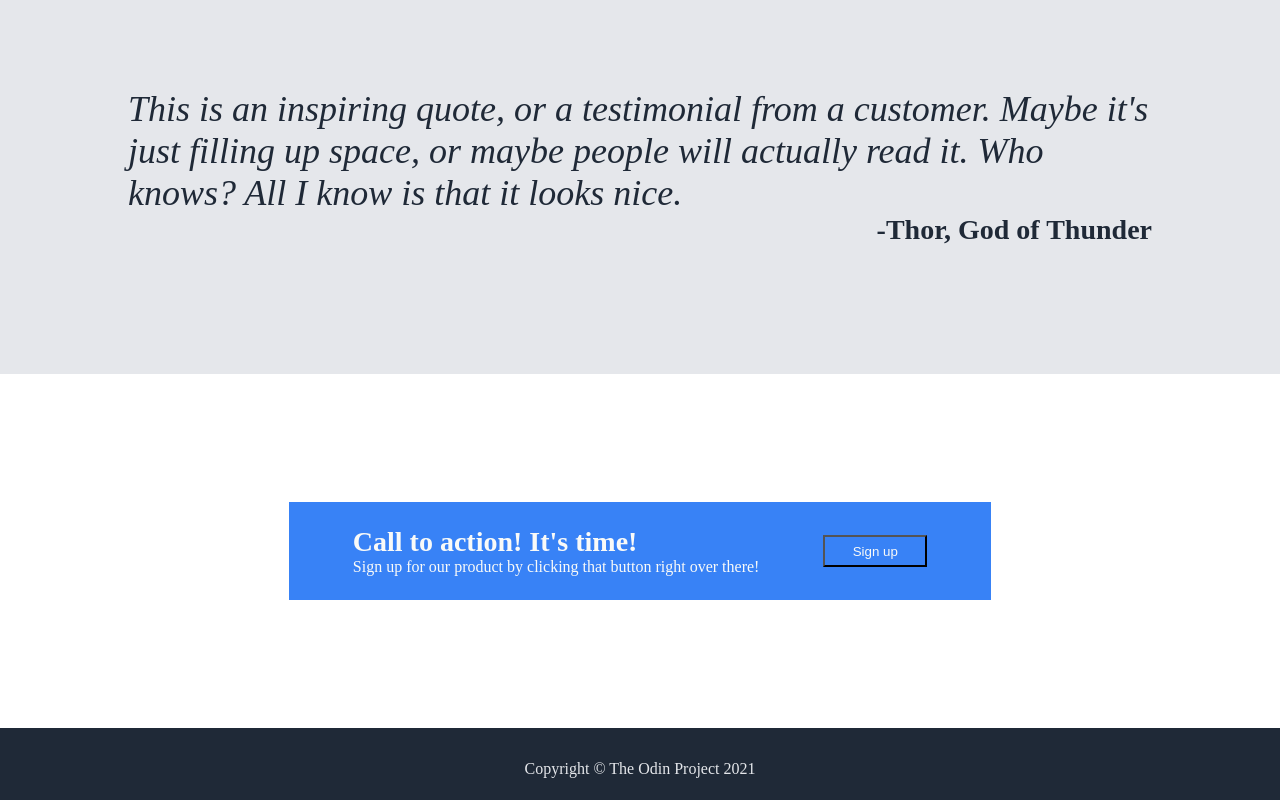
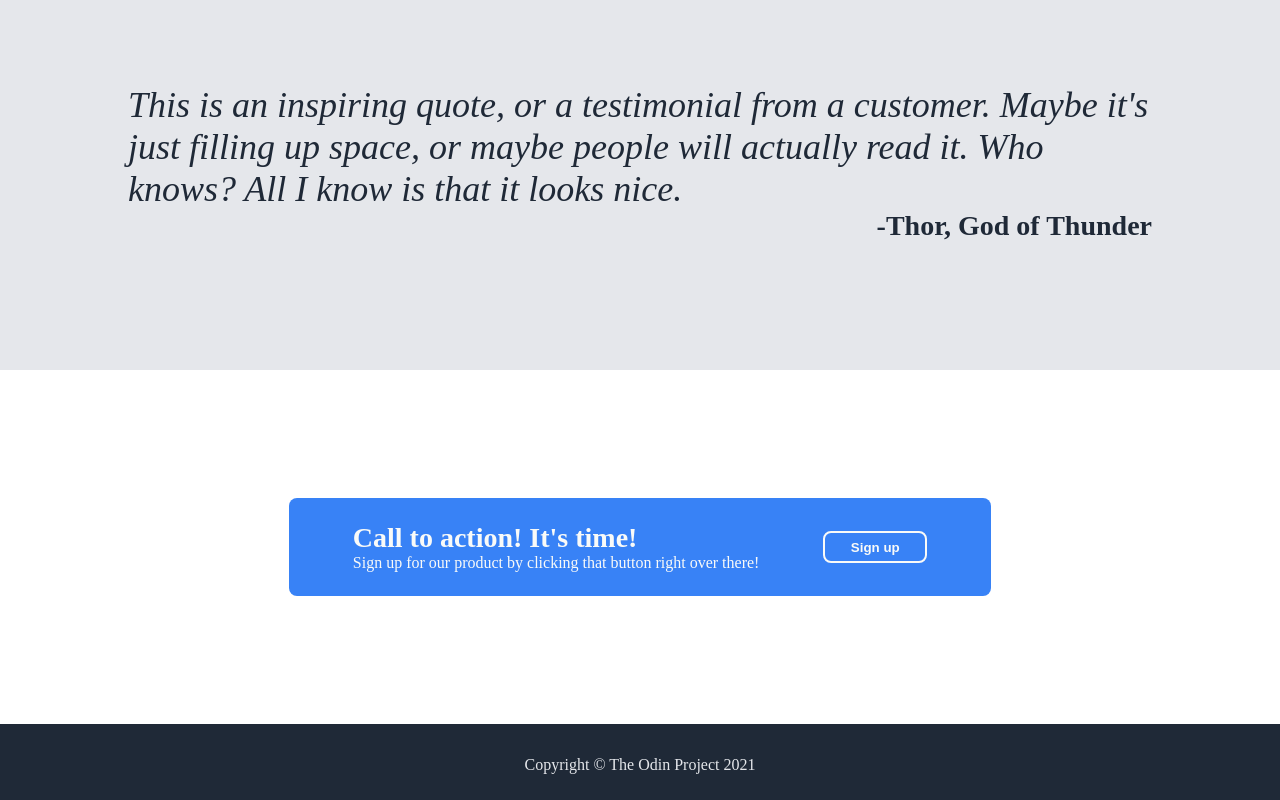
Before and after one commit to WitherMite/OdinLandingPage, a plain HTML site: page index.html in a window 1280 px wide. Shown: the part 787-1587 px from the top of the page. Drawn offline with Linux system fonts and the light colour scheme.

Commit message:
Style buttons and call to action

```diff
--- a/styles/style.css
+++ b/styles/style.css
@@ -88,11 +88,14 @@ button,
     background-color: #3882f6;
     color: #F9FAF8;
     flex: 0 auto;
+    border-radius: .5rem;
 }
 
 button{
     width: 14ch;
+    font-weight: bold;
     padding: .5em 1.5em;
+    border-style: none;
 }
 
 .info strong{
@@ -147,6 +150,8 @@ button{
 
 .c2a button{
     margin-left: 4rem;
+    border-style: solid;
+    border-color: #F9FAF8;
 }
 
 footer{
```
